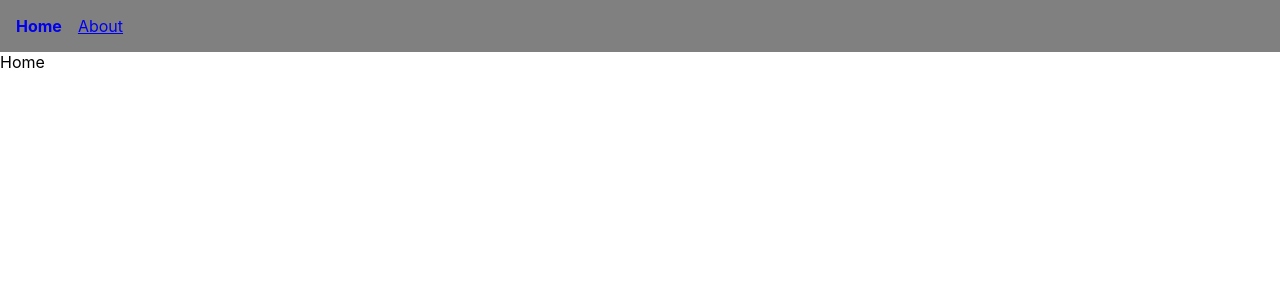
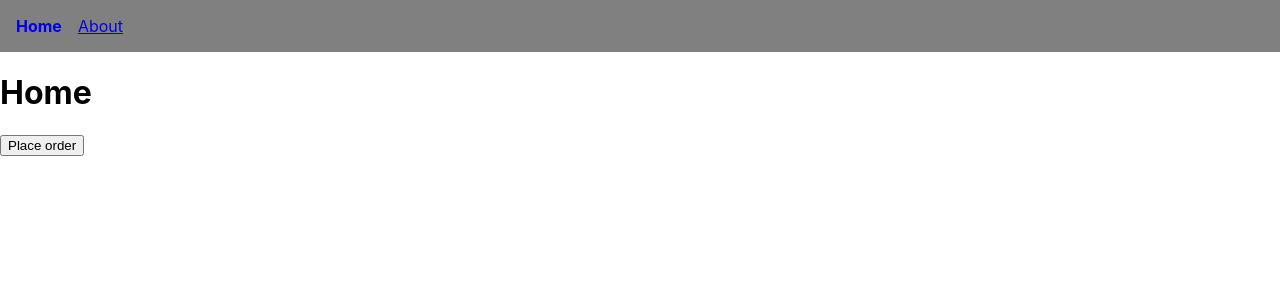
Before and after one commit to seaboyz/react-router, a React (Create React App) app: page / in a window 1280 px wide. Shown: the top 300 px of the page. Built offline with nearby package versions, Linux system fonts and the light colour scheme.

Commit message:
Use useNavigate hook to navigate to "/order" when click button

```diff
--- a/src/App.js
+++ b/src/App.js
@@ -2,6 +2,7 @@ import { Route, Routes } from "react-router-dom";
 import About from "./components/About.js";
 import Home from "./components/Home.js";
 import NavBar from "./components/NavBar.js";
+import Order from "./components/Order.js";
 
 function App() {
   return (
@@ -10,6 +11,7 @@ function App() {
       <Routes>
         <Route path="/" element={<Home />} />
         <Route path="about" element={<About />} />
+        <Route path="order" element={<Order />} />
       </Routes>
     </>
   );
--- a/src/components/Home.js
+++ b/src/components/Home.js
@@ -1,9 +1,12 @@
 import React from 'react';
+import { useNavigate } from "react-router-dom";
 
 const Home = () => {
+	const navigate = useNavigate();
 	return (
 		<div>
-			Home
+			<h1>Home</h1>
+			<button onClick={() => navigate("/order")}>Place order</button>
 		</div>
 	);
 };
--- /dev/null
+++ b/src/components/Order.js
@@ -0,0 +1,11 @@
+import React from 'react';
+
+const Order = () => {
+  return (
+    <div>
+      Order Confirmed
+    </div>
+  );
+};
+
+export default Order;
```
